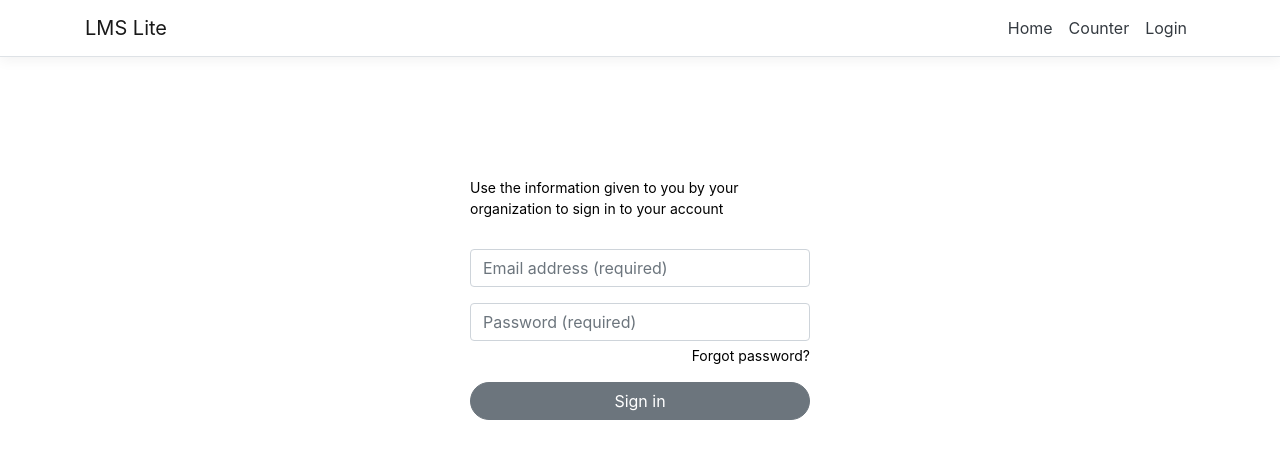
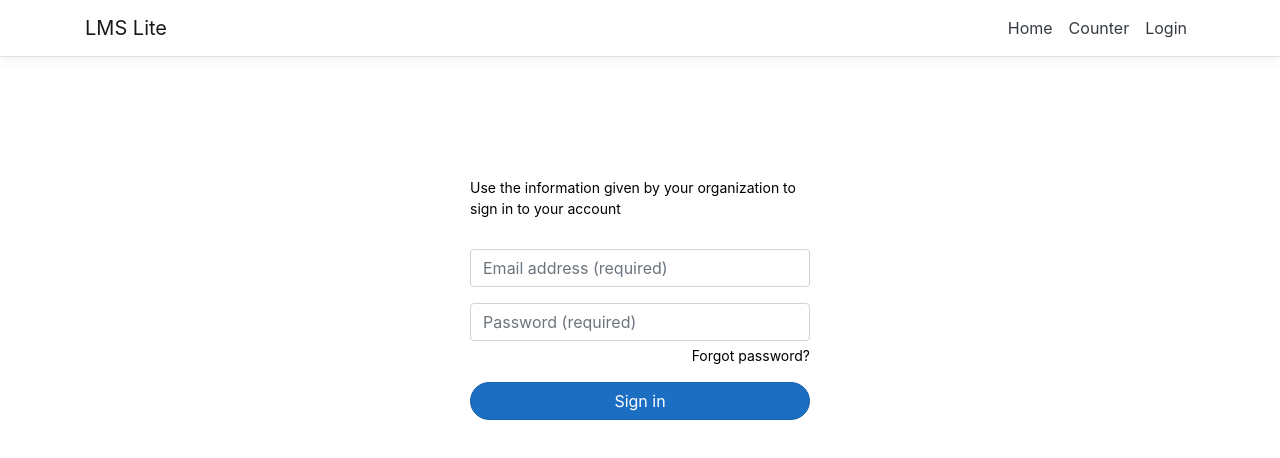
Before and after one commit to tnyv/elearning, a React (Create React App) app in the folder ClientApp/: page /login in a window 1280 px wide. Shown: the top 458 px of the page. Built offline with nearby package versions, Linux system fonts and the light colour scheme.

Commit message:
Changed btn default and hover colors

```diff
--- a/ClientApp/src/custom.css
+++ b/ClientApp/src/custom.css
@@ -12,3 +12,9 @@ code {
   background-color: #1b6ec2;
   border-color: #1861ac;
 }
+
+.btn-primary:hover, .btn-primary:focus, .btn-primary:active, .btn-primary.active, .open>.dropdown-toggle.btn-primary {
+  color: #fff;
+  background-color: #4a89c7;
+  border-color: #3672ad;
+}
--- a/ClientApp/src/screens/LoginScreen.js
+++ b/ClientApp/src/screens/LoginScreen.js
@@ -24,7 +24,7 @@ export class LoginScreen extends React.Component {
         >
           <FormText>
             <p style={styles.header}>
-              Use the information given to you by your organization to sign in
+              Use the information given by your organization to sign in
               to your account
             </p>
           </FormText>
@@ -51,7 +51,7 @@ export class LoginScreen extends React.Component {
             <Button
               type="submit"
               style={styles.signInBtn}
-              className="col-md-12"
+              className="col-md-12 btn-primary"
             >
               Sign in
             </Button>
```
